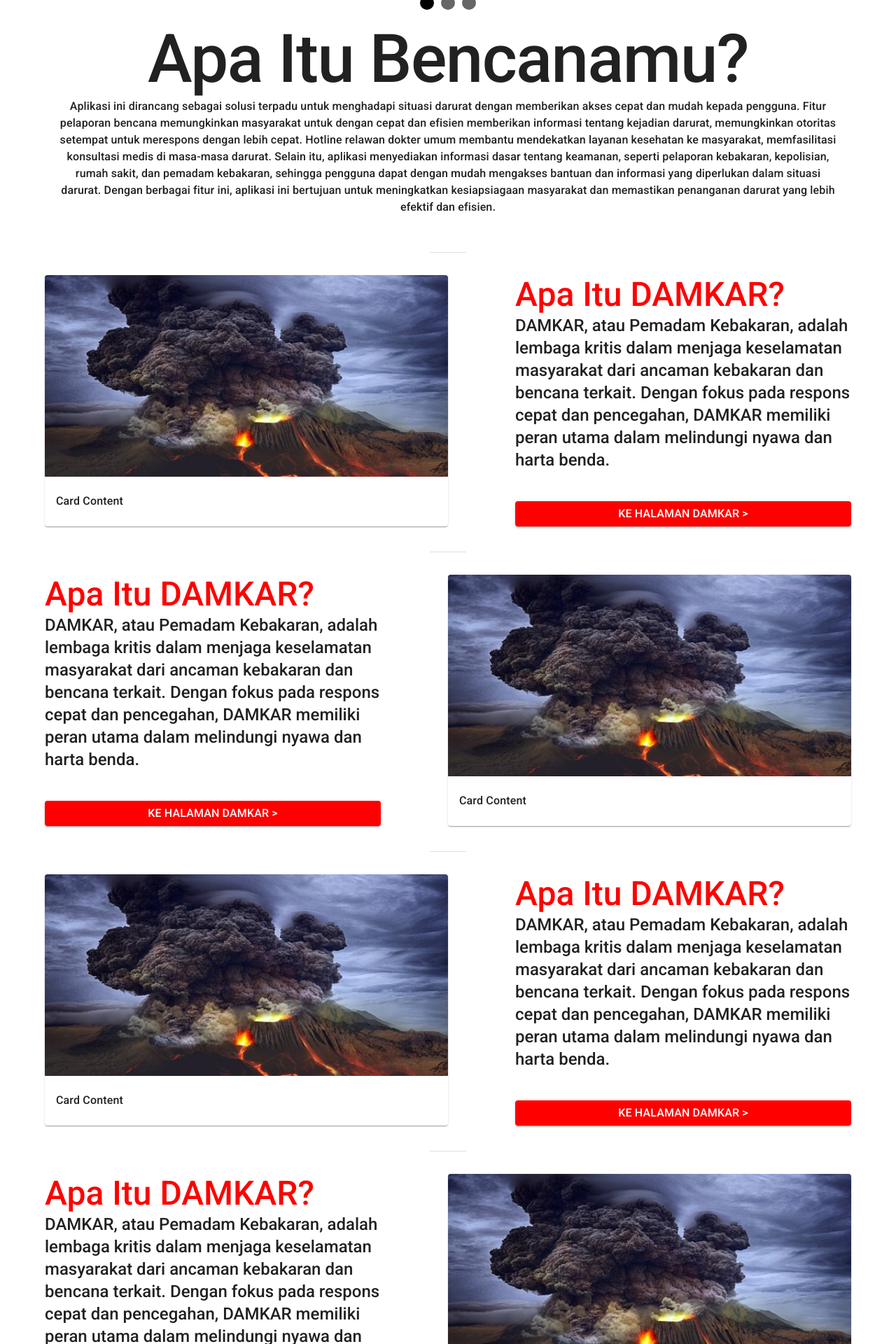
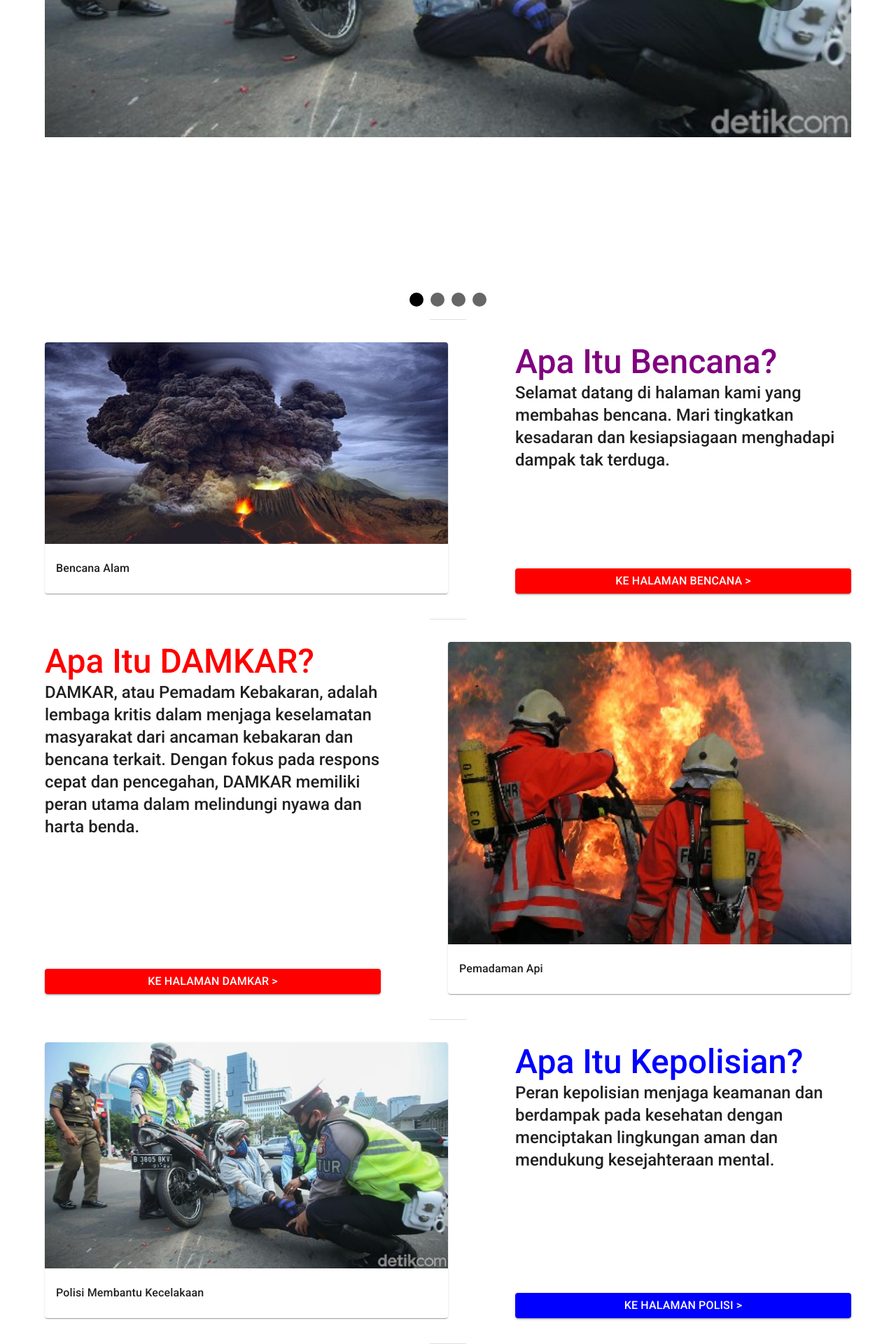
Before and after one commit to adriantori/revou_final_adri, a React (Vite) app: page / in a window 1280 px wide. Shown: the part 880-2800 px from the top of the page at 70% size. Built offline with nearby package versions, Linux system fonts and the light colour scheme.

Commit message:
update: home page

```diff
--- a/src/containers/Home/index.tsx
+++ b/src/containers/Home/index.tsx
@@ -48,17 +48,48 @@ const Home: React.FC = () => {
 
   return (
     <Paper elevation={0} sx={{ display: 'flex', flexDirection: 'column', flexGrow: 1 }}>
+      <Box sx={{ p: 2, mb:2, textAlign: 'center' }}>
+        {isSmallScreen ? (
+          <Link href="/laporkan">
+            <Button
+              sx={{
+                backgroundColor: '#FF0000', // Red color
+                color: '#FFFFFF', // White text color
+                '&:hover': {
+                  backgroundColor: '#CC0000', // Darker red color on hover
+                },
+                marginBottom: 5,
+                marginTop: 0,
+                width: 200
+              }}
+            >
+              Laporkan!
+            </Button>
+          </Link>
+        ) : null}
+
+        <Typography variant={isSmallScreen ? 'h3' : 'h1'}>
+          Apa Itu Darurat.my.id?
+        </Typography>
+        <Typography variant="body1">
+          Aplikasi ini dirancang sebagai solusi terpadu untuk menghadapi situasi darurat dengan memberikan akses cepat dan mudah kepada pengguna. Fitur pelaporan bencana memungkinkan masyarakat untuk dengan cepat dan efisien memberikan informasi tentang kejadian darurat, memungkinkan otoritas setempat untuk merespons dengan lebih cepat. Hotline relawan dokter umum membantu mendekatkan layanan kesehatan ke masyarakat, memfasilitasi konsultasi medis di masa-masa darurat. Selain itu, aplikasi menyediakan informasi dasar tentang keamanan, seperti pelaporan kebakaran, kepolisian, rumah sakit, dan pemadam kebakaran, sehingga pengguna dapat dengan mudah mengakses bantuan dan informasi yang diperlukan dalam situasi darurat. Dengan berbagai fitur ini, aplikasi ini bertujuan untuk meningkatkan kesiapsiagaan masyarakat dan memastikan penanganan darurat yang lebih efektif dan efisien.
+        </Typography>
+      </Box>
+
       {/* Image Carousel */}
       <Box sx={{ position: 'relative' }}>
         <Slider {...sliderSettings} ref={sliderRef}>
           <div>
-            <img src="https://placehold.co/600x400/EEE/31343C" alt="Image 1" style={{ width: '100%', height: 'auto' }} />
+            <img src="PolisiCard.png" alt="Image 1" style={{ width: '100%', height: 'auto' }} />
           </div>
           <div>
-            <img src="https://placehold.co/600x400/EEE/31343C" alt="Image 2" style={{ width: '100%', height: 'auto' }} />
+            <img src="DamkarCard.png" alt="Image 2" style={{ width: '100%', height: 'auto' }} />
           </div>
           <div>
-            <img src="https://placehold.co/600x400/EEE/31343C" alt="Image 3" style={{ width: '100%', height: 'auto' }} />
+            <img src="MedisCard.png" alt="Image 3" style={{ width: '100%', height: 'auto' }} />
+          </div>
+          <div>
+            <img src="BencanaCard.png" alt="Image 3" style={{ width: '100%', height: 'auto' }} />
           </div>
           {/* Add more slides as needed */}
         </Slider>
@@ -105,33 +136,7 @@ const Home: React.FC = () => {
 
 
       {/* Full-width box with Lorem Ipsum text */}
-      <Box sx={{ p: 2, mt: 2, textAlign: 'center' }}>
-      {isSmallScreen ? (
-      <Link href="/laporkan">
-            <Button
-              sx={{
-                backgroundColor: '#FF0000', // Red color
-                color: '#FFFFFF', // White text color
-                '&:hover': {
-                  backgroundColor: '#CC0000', // Darker red color on hover
-                },
-                marginBottom: 5,
-                marginTop: 5,
-                width: 200
-              }}
-            >
-              Laporkan!
-            </Button>
-          </Link>
-        ) : null}
 
-        <Typography variant={isSmallScreen ? 'h3' : 'h1'}>
-          Apa Itu Bencanamu?
-        </Typography>
-        <Typography variant="body1">
-          Aplikasi ini dirancang sebagai solusi terpadu untuk menghadapi situasi darurat dengan memberikan akses cepat dan mudah kepada pengguna. Fitur pelaporan bencana memungkinkan masyarakat untuk dengan cepat dan efisien memberikan informasi tentang kejadian darurat, memungkinkan otoritas setempat untuk merespons dengan lebih cepat. Hotline relawan dokter umum membantu mendekatkan layanan kesehatan ke masyarakat, memfasilitasi konsultasi medis di masa-masa darurat. Selain itu, aplikasi menyediakan informasi dasar tentang keamanan, seperti pelaporan kebakaran, kepolisian, rumah sakit, dan pemadam kebakaran, sehingga pengguna dapat dengan mudah mengakses bantuan dan informasi yang diperlukan dalam situasi darurat. Dengan berbagai fitur ini, aplikasi ini bertujuan untuk meningkatkan kesiapsiagaan masyarakat dan memastikan penanganan darurat yang lebih efektif dan efisien.
-        </Typography>
-      </Box>
 
       <CustomDivider />
 
@@ -149,27 +154,29 @@ const Home: React.FC = () => {
               />
               <CardContent>
                 {/* Add content for the card */}
-                <Typography variant="body1">Card Content</Typography>
+                <Typography variant="body1">Bencana Alam</Typography>
               </CardContent>
             </Card>
           </Grid>
         )}
 
         <Grid item xs={12} md={5} sx={{ display: 'flex', flexDirection: 'column', marginLeft: 'auto' }}>
-          <Typography variant="h3" sx={{ color: 'red' }}>Apa Itu DAMKAR?</Typography>
+          <Typography variant="h3" sx={{ color: 'purple' }}>Apa Itu Bencana?</Typography>
           <Typography variant={isSmallScreen ? 'body1' : 'h5'}>
-            DAMKAR, atau Pemadam Kebakaran, adalah lembaga kritis dalam menjaga keselamatan masyarakat dari ancaman kebakaran dan bencana terkait. Dengan fokus pada respons cepat dan pencegahan, DAMKAR memiliki peran utama dalam melindungi nyawa dan harta benda.
+            Selamat datang di halaman kami yang membahas bencana. Mari tingkatkan kesadaran dan kesiapsiagaan menghadapi dampak tak terduga.
           </Typography>
           <Box sx={{ marginTop: 'auto' }}>
+            <Link href="/bencana">
               <Button
                 fullWidth
                 variant="contained"
                 style={{ backgroundColor: 'red', color: 'white' }}
               >
                 <Typography>
-                Ke halaman DAMKAR {'>'}
+                  Ke halaman Bencana {'>'}
                 </Typography>
               </Button>
+            </Link>
           </Box>
         </Grid>
       </Grid>
@@ -184,6 +191,7 @@ const Home: React.FC = () => {
             DAMKAR, atau Pemadam Kebakaran, adalah lembaga kritis dalam menjaga keselamatan masyarakat dari ancaman kebakaran dan bencana terkait. Dengan fokus pada respons cepat dan pencegahan, DAMKAR memiliki peran utama dalam melindungi nyawa dan harta benda.
           </Typography>
           <Box sx={{ marginTop: 'auto' }}>
+            <Link href="/damkar">
               <Button
                 fullWidth
                 variant="contained"
@@ -193,6 +201,7 @@ const Home: React.FC = () => {
                   Ke halaman DAMKAR {'>'}
                 </Typography>
               </Button>
+            </Link>
           </Box>
         </Grid>
         {/* Right side (Image) */}
@@ -201,13 +210,13 @@ const Home: React.FC = () => {
             <Card>
               {/* Change Card Title into Image */}
               <img
-                src="BencanaCard.png"  // Replace with your image URL
+                src="DamkarCard.png"  // Replace with your image URL
                 alt="card-image"
                 style={{ width: '100%', height: 'auto' }}
               />
               <CardContent>
                 {/* Add content for the card */}
-                <Typography variant="body1">Card Content</Typography>
+                <Typography variant="body1">Pemadaman Api</Typography>
               </CardContent>
             </Card>
           </Grid>
@@ -224,32 +233,33 @@ const Home: React.FC = () => {
             <Card>
               {/* Change Card Title into Image */}
               <img
-                src="BencanaCard.png"  // Replace with your image URL
+                src="PolisiCard.png"  // Replace with your image URL
                 alt="card-image"
                 style={{ width: '100%', height: 'auto' }}
               />
               <CardContent>
                 {/* Add content for the card */}
-                <Typography variant="body1">Card Content</Typography>
+                <Typography variant="body1">Polisi Membantu Kecelakaan</Typography>
               </CardContent>
             </Card>
           </Grid>
         )}
         <Grid item xs={12} md={5} sx={{ display: 'flex', flexDirection: 'column', marginLeft: 'auto' }}>
-          <Typography variant="h3" sx={{ color: 'red' }}>Apa Itu DAMKAR?</Typography>
+          <Typography variant="h3" sx={{ color: 'blue' }}>Apa Itu Kepolisian?</Typography>
           <Typography variant={isSmallScreen ? 'body1' : 'h5'}>
-            DAMKAR, atau Pemadam Kebakaran, adalah lembaga kritis dalam menjaga keselamatan masyarakat dari ancaman kebakaran dan bencana terkait. Dengan fokus pada respons cepat dan pencegahan, DAMKAR memiliki peran utama dalam melindungi nyawa dan harta benda.
-          </Typography>
+            Peran kepolisian menjaga keamanan dan berdampak pada kesehatan dengan menciptakan lingkungan aman dan mendukung kesejahteraan mental.          </Typography>
           <Box sx={{ marginTop: 'auto' }}>
+            <Link href="/polisi">
               <Button
                 fullWidth
                 variant="contained"
-              style={{ backgroundColor: 'red', color: 'white' }}
+                style={{ backgroundColor: 'blue', color: 'white' }}
               >
                 <Typography>
-                Ke halaman DAMKAR {'>'}
+                  Ke halaman Polisi {'>'}
                 </Typography>
               </Button>
+            </Link>
           </Box>
         </Grid>
       </Grid>
@@ -259,20 +269,21 @@ const Home: React.FC = () => {
       {/* Left side (Title and Text) */}
       <Grid container>
         <Grid item xs={12} md={5} sx={{ display: 'flex', flexDirection: 'column' }}>
-          <Typography variant="h3" sx={{ color: 'red' }}>Apa Itu DAMKAR?</Typography>
+          <Typography variant="h3" sx={{ color: 'green' }}>Apa Itu Medis?</Typography>
           <Typography variant={isSmallScreen ? 'body1' : 'h5'}>
-            DAMKAR, atau Pemadam Kebakaran, adalah lembaga kritis dalam menjaga keselamatan masyarakat dari ancaman kebakaran dan bencana terkait. Dengan fokus pada respons cepat dan pencegahan, DAMKAR memiliki peran utama dalam melindungi nyawa dan harta benda.
-          </Typography>
+            Medis: pengobatan dan pertolongan pertama darurat menyelamatkan nyawa sebelum bantuan medis lebih lanjut. Keterampilan sederhana penting dalam respons cepat.          </Typography>
           <Box sx={{ marginTop: 'auto' }}>
+            <Link href="/medis">
               <Button
                 fullWidth
                 variant="contained"
-              style={{ backgroundColor: 'red', color: 'white' }}
+                style={{ backgroundColor: 'green', color: 'white' }}
               >
                 <Typography>
-                Ke halaman DAMKAR {'>'}
+                  Ke halaman Medis {'>'}
                 </Typography>
               </Button>
+            </Link>
           </Box>
         </Grid>
         {/* Right side (Image) */}
@@ -281,13 +292,13 @@ const Home: React.FC = () => {
             <Card>
               {/* Change Card Title into Image */}
               <img
-                src="BencanaCard.png"  // Replace with your image URL
+                src="MedisCard.png"  // Replace with your image URL
                 alt="card-image"
                 style={{ width: '100%', height: 'auto' }}
               />
               <CardContent>
                 {/* Add content for the card */}
-                <Typography variant="body1">Card Content</Typography>
+                <Typography variant="body1">Bantuan Pertama</Typography>
               </CardContent>
             </Card>
           </Grid>
```
Lines whose indentation alone changed are shown as unchanged.
